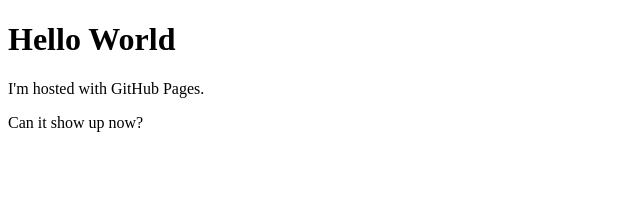
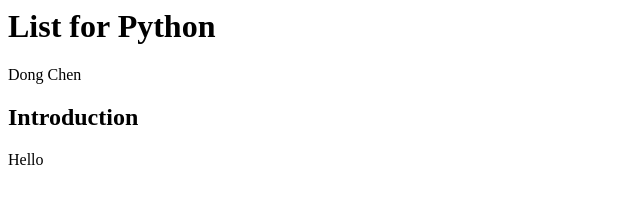
Before and after one commit to dongchen-coder/arrayIndexAnalysisByLLVMPY, a plain HTML site: page index.html in a window 1280 px wide. Shown: the whole page, without its empty margins (0-640 px from the left). Drawn offline with Linux system fonts and the light colour scheme.

Commit message:
try markdown

```diff
--- a/index.html
+++ b/index.html
@@ -1,8 +1,7 @@
-<!DOCTYPE html>
-<html>
-<body>
-<h1>Hello World</h1>
-<p>I'm hosted with GitHub Pages.</p>
-<p>Can it show up now?</p>
-</body>
-</html>
+<h1>List for Python</h1>
+
+<p>Dong Chen</p>
+
+<h2>Introduction</h2>
+
+<p>Hello</p>
```
Also changed, not shown: text.txt (added), 1 other file.
